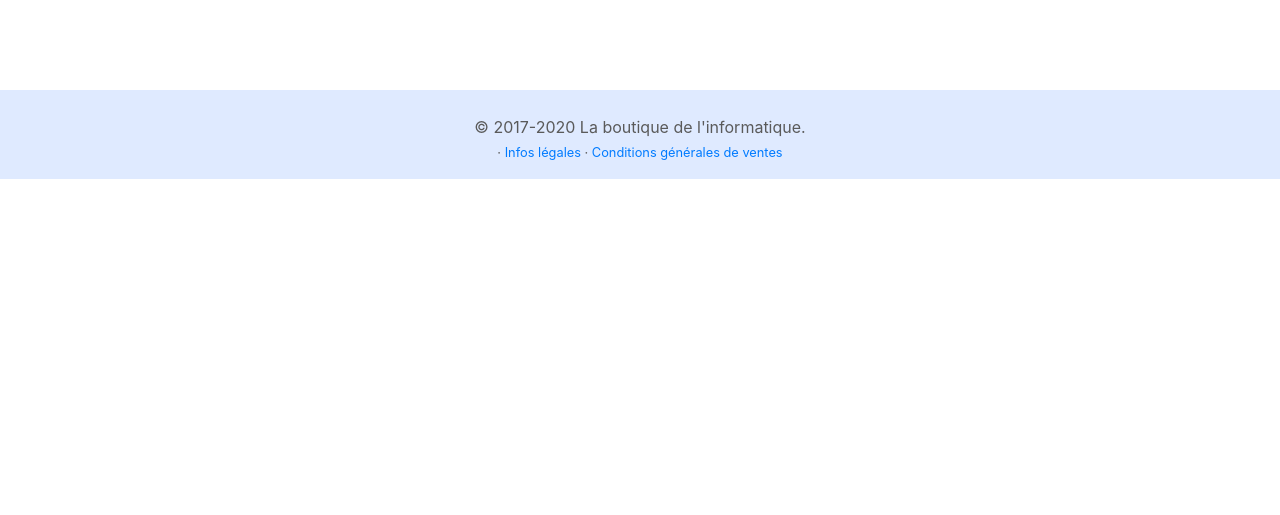
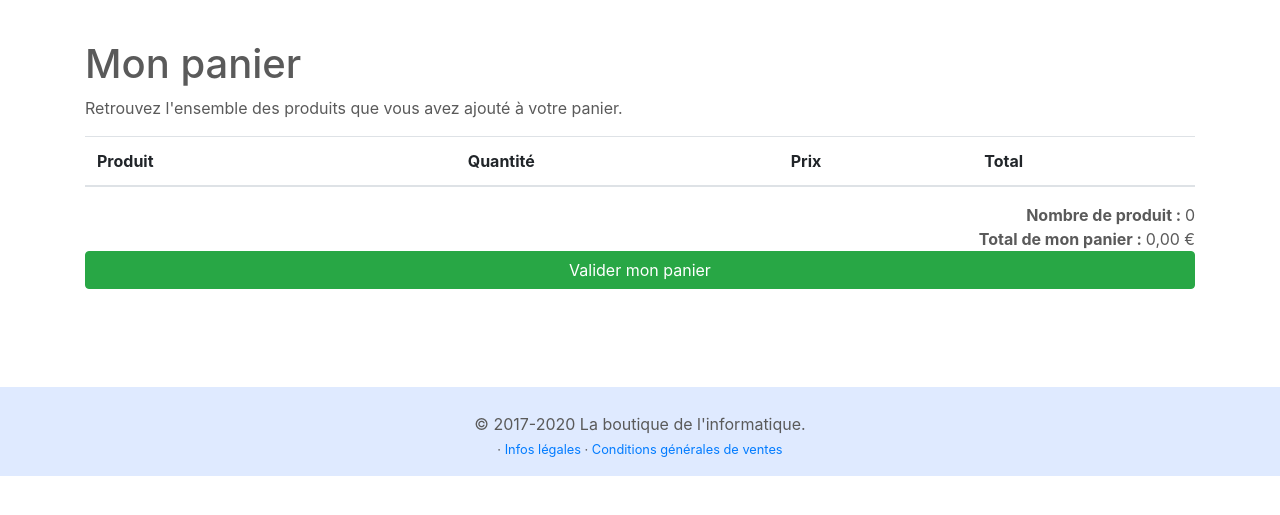
Before and after one commit to alexandre-leng/Boutique-Informatique-Symfony, a Symfony app: template laboutiqueinformatique/templates/cart/index.html.twig in a window 1280 px wide. Shown: the part 56-571 px from the top of the page. Run offline with Twig, Linux system fonts and the light colour scheme; the template is opened without the code that fills it, so the values that code supplies are empty; some libraries are stand-ins or nearby versions.

Commit message:
fin creation récap panier

```diff
--- a/laboutiqueinformatique/templates/cart/index.html.twig
+++ b/laboutiqueinformatique/templates/cart/index.html.twig
@@ -1,20 +1,43 @@
 {% extends 'base.html.twig' %}
 
-{% block title %}Hello CartController!{% endblock %}
+{% block title %}Mon panier - La boutique de l'informatique
+{% endblock %}
 
-{% block body %}
-<style>
-    .example-wrapper { margin: 1em auto; max-width: 800px; width: 95%; font: 18px/1.5 sans-serif; }
-    .example-wrapper code { background: #F5F5F5; padding: 2px 6px; }
-</style>
-
-<div class="example-wrapper">
-    <h1>Hello {{ controller_name }}! ✅</h1>
-
-    This friendly message is coming from:
-    <ul>
-        <li>Your controller at <code><a href="{{ 'C:/Users/alexa/Documents/AAA_projet/Projet/laboutiqueinformatique/src/Controller/CartController.php'|file_link(0) }}">src/Controller/CartController.php</a></code></li>
-        <li>Your template at <code><a href="{{ 'C:/Users/alexa/Documents/AAA_projet/Projet/laboutiqueinformatique/templates/cart/index.html.twig'|file_link(0) }}">templates/cart/index.html.twig</a></code></li>
-    </ul>
-</div>
+{% block content %}
+	<h1>Mon panier</h1>
+	Retrouvez l'ensemble des produits que vous avez ajouté à votre panier.
+	<table class="table mt-3">
+		<thead>
+			<tr>
+				<th scope="col">Produit</th>
+                <th scope="col"></th>
+				<th scope="col">Quantité</th>
+				<th scope="col">Prix</th>
+				<th scope="col">Total</th>
+			</tr>
+		</thead>
+		<tbody>
+        {% set total = null %}
+        {% for product in cart %}
+			<tr>
+				<th>
+                    <img src="/uploads/{{ product.product.illustration }}" alt="{{ product.product.name }}" height="75px"></br>
+                </th>
+                <td>
+                    {{ product.product.name }}<br/>
+                    <small>{{ product.product.subtitle }}</small>
+                </td>
+				<td>x {{ product.quantity }}</td>
+				<td>{{ (product.product.price / 100) | number_format( 2, ',', '.') }} €</td>
+				<td>{{ ((product.product.price * product.quantity) / 100) | number_format( 2, ',', '.') }} €</td>
+			</tr>
+            {% set total = total + (product.product.price * product.quantity) %}
+        {% endfor %}
+		</tbody>
+	</table>
+    <div class="text-right mb-5">
+        <b>Nombre de produit : </b>{{ cart|length }}</br>
+        <b>Total de mon panier : </b> {{ (total / 100) | number_format( 2, ',', '.') }} €
+        <a href="" class="btn btn-success btn-block">Valider mon panier</a>
+    </div>
 {% endblock %}
```
Also changed, not shown: laboutiqueinformatique/src/Controller/CartController.php (+21 -2 lines).
